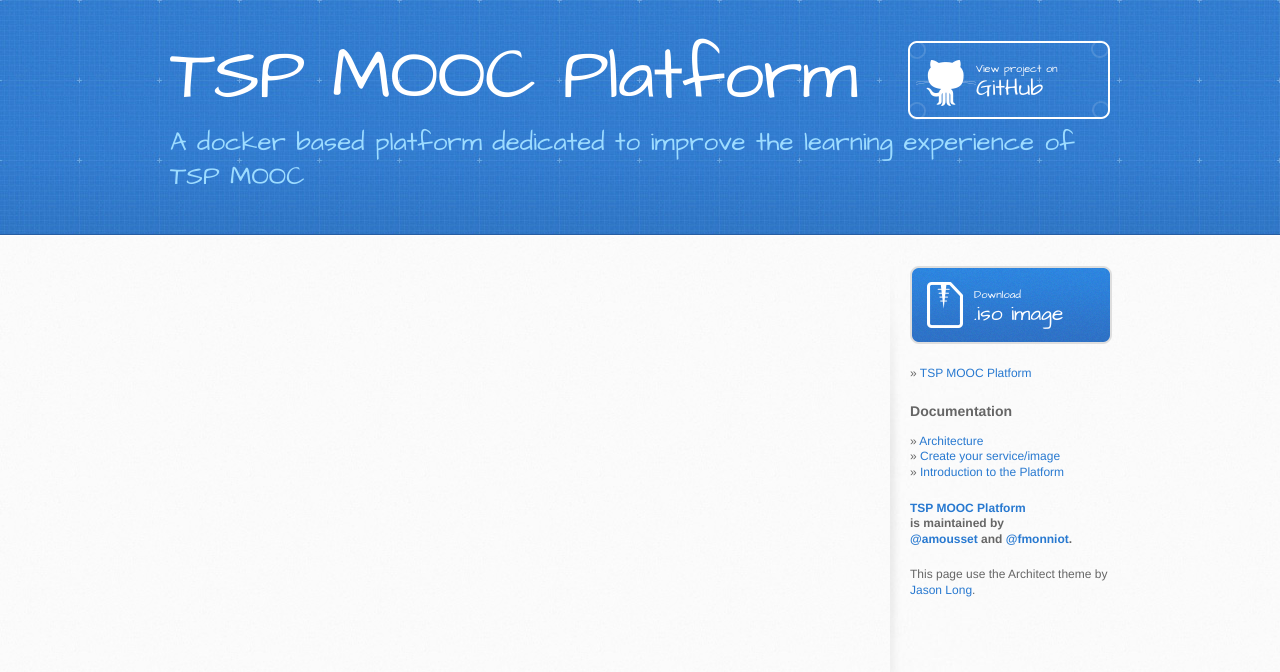
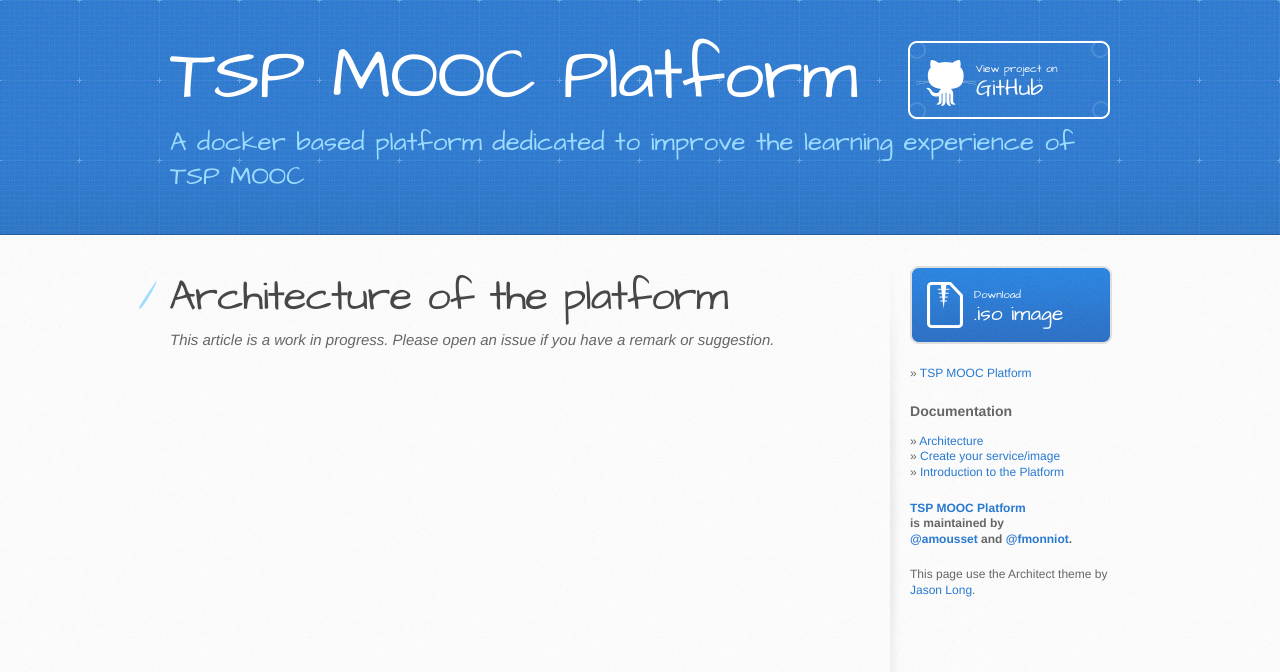
Before and after one commit to pfe-asr-2014/pfe-asr-2014.github.io, a Jekyll site: the page built from docs/architecture.md, in a window 1280 px wide. Shown: the top 672 px of the page. Built offline with Jekyll 4.4.1, drawn with Linux system fonts in a browser that asks for light colours; Markdown is read by kramdown in place of the engine named in the settings.

Commit message:
Add work in progress warning

```diff
--- a/docs/architecture.md
+++ b/docs/architecture.md
@@ -3,3 +3,7 @@ layout: default
 title: Architecture
 category: docs
 ---
+
+# Architecture of the platform
+_This article is a work in progress. Please open an issue if you have a remark or
+suggestion._
```
Also changed, not shown: docs/create-your-service.md (+4 -0 lines), docs/introduction.md (+4 -0 lines), index.md (+2 -0 lines).
